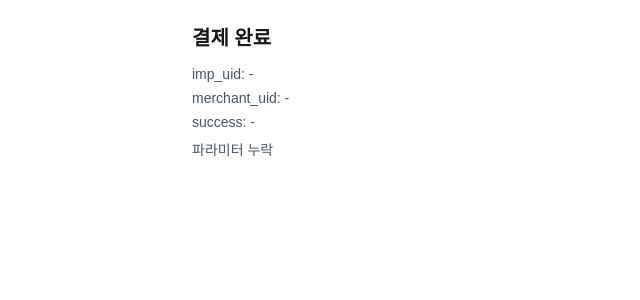
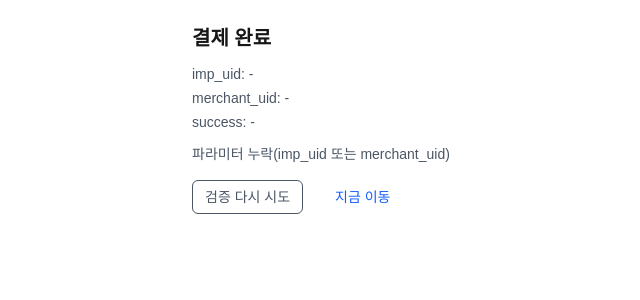
Before and after one commit to Rislee/nextjs, a Next.js app: page /checkout/complete in a window 1280 px wide. Shown: the top 300 px of the page, without its empty margins (184-824 px from the left). Built offline with nearby package versions, Linux system fonts and the light colour scheme.

Commit message:
웹훅 및 v1

```diff
--- a/app/api/checkout/verify/route.ts
+++ b/app/api/checkout/verify/route.ts
@@ -1,6 +1,6 @@
 // app/api/checkout/verify/route.ts
 import { NextResponse } from 'next/server';
-import { getPaymentById } from '@/lib/portone';
+import { getV1AccessToken, getV1Payment } from '@/lib/portone/v1';
 import { supabaseAdmin } from '@/lib/supabaseAdmin';
 
 export const runtime = 'nodejs';
@@ -8,101 +8,57 @@ export const dynamic = 'force-dynamic';
 export const revalidate = 0;
 
 type Body = {
-  paymentId?: string;   // 포트원 결제 ID (우선)
-  impUid?: string;      // 호환 필드
-  merchantUid?: string; // 우리 상점 주문번호(선택)
+  impUid?: string;        // ✅ V1: imp_uid 사용
+  merchantUid?: string;   // 우리 주문번호(있으면 정합성↑)
 };
 
 export async function POST(req: Request) {
   try {
-    const { paymentId, impUid, merchantUid }: Body = await req.json();
-
-    const pid = paymentId || impUid;
-    if (!pid && !merchantUid) {
-      return NextResponse.json({ ok: false, error: 'missing_ids' }, { status: 400 });
+    const { impUid, merchantUid }: Body = await req.json();
+    if (!impUid) {
+      return NextResponse.json({ ok: false, error: 'missing_imp_uid' }, { status: 400 });
     }
 
-    // 1) 포트원 진위 확인 (pid가 있으면 원격 조회)
-    let pay:
-      | (Awaited<ReturnType<typeof getPaymentById>> & { merchant_uid?: string })
-      | null = null;
+    // 1) V1 토큰 발급 → 결제 단건 조회
+    const token = await getV1AccessToken();
+    const pay = await getV1Payment(impUid, token); // pay.status: 'paid' | 'ready' | 'failed' | 'cancelled'
 
-    if (pid) {
-      pay = await getPaymentById(pid);
+    // (선택) merchant_uid 일치 확인
+    if (merchantUid && pay.merchant_uid && pay.merchant_uid !== merchantUid) {
+      return NextResponse.json({ ok: false, error: 'merchant_mismatch' }, { status: 400 });
     }
 
-    // 2) 우리 DB payments 찾기 기준(merchant_uid가 주 기준)
-    //    - merchantUid 파라미터가 있으면 그걸 우선
-    //    - 없으면 포트원 응답에서 유추(응답 필드 차이가 있으므로 느슨하게)
-    const mUidGuess =
-      merchantUid ||
-      // v1 응답에 따라 orderName/merchantId로 못 얻는 경우가 있어 미리 저장한 merchant_uid로 매칭
-      undefined;
-
-    if (!mUidGuess) {
-      // 프론트에서 항상 merchantUid를 같이 보내도록 권장
-      // 없더라도 pid로 DB 내 pending 건을 찾아 매칭 시도 가능(옵션)
+    if (pay.status !== 'paid') {
+      return NextResponse.json({ ok: false, status: pay.status, error: 'payment_not_paid' }, { status: 400 });
     }
 
-    // 3) 결제 상태 해석
-    const status = (pay?.status || '').toUpperCase();
-    if (status && status !== 'PAID') {
-      return NextResponse.json(
-        {
-          ok: false,
-          status,
-          error: 'payment_not_paid',
-        },
-        { status: 400 },
-      );
-    }
-
-    // 4) DB 반영: payments → paid
-    //    - merchant_uid로 업데이트 (없으면 pid 기반 fallback)
-    const nowIso = new Date().toISOString();
-
-    if (mUidGuess) {
+    // 2) DB 반영(멱등)
+    const now = new Date().toISOString();
+    if (pay.merchant_uid) {
       const up1 = await supabaseAdmin
         .from('payments')
-        .update({
-          status: 'paid',
-          updated_at: nowIso,
-        })
-        .eq('merchant_uid', mUidGuess);
+        .update({ status: 'paid', updated_at: now, portone_payment_id: pay.imp_uid })
+        .eq('merchant_uid', pay.merchant_uid);
+      if (up1.error) {
+        return NextResponse.json({ ok: false, step: 'payments.update', detail: up1.error }, { status: 500 });
+      }
 
-      if (up1.error) {
-        return NextResponse.json(
-          { ok: false, step: 'payments.update', error: 'update_failed', detail: up1.error },
-          { status: 500 },
-        );
-      }
-    }
-
-    // 5) 멤버십 활성화 (payments 테이블에서 user_id/plan_id를 가져와 upsert)
-    if (mUidGuess) {
+      // 결제건의 user_id/plan_id로 멤버십 활성화
       const q = await supabaseAdmin
         .from('payments')
         .select('user_id, plan_id')
-        .eq('merchant_uid', mUidGuess)
+        .eq('merchant_uid', pay.merchant_uid)
         .maybeSingle();
 
       if (!q.error && q.data?.user_id && q.data?.plan_id) {
         const up2 = await supabaseAdmin
           .from('memberships')
           .upsert(
-            {
-              user_id: q.data.user_id,
-              plan_id: q.data.plan_id,
-              status: 'active',
-              updated_at: nowIso,
-            },
+            { user_id: q.data.user_id, plan_id: q.data.plan_id, status: 'active', updated_at: now },
             { onConflict: 'user_id' },
           );
         if (up2.error) {
-          return NextResponse.json(
-            { ok: false, step: 'memberships.upsert', error: 'upsert_failed', detail: up2.error },
-            { status: 500 },
-          );
+          return NextResponse.json({ ok: false, step: 'memberships.upsert', detail: up2.error }, { status: 500 });
         }
       }
     }
@@ -110,6 +66,6 @@ export async function POST(req: Request) {
     return NextResponse.json({ ok: true });
   } catch (e: any) {
     console.error('verify error', e);
-    return NextResponse.json({ ok: false, error: e?.message || 'verify_failed' }, { status: 500 });
+    return NextResponse.json({ ok: false, error: e?.message ?? 'verify_failed' }, { status: 500 });
   }
 }
--- a/app/checkout/complete/page.tsx
+++ b/app/checkout/complete/page.tsx
@@ -1,6 +1,6 @@
 'use client';
 
-import { Suspense, useEffect, useMemo, useState } from 'react';
+import { Suspense, useCallback, useEffect, useMemo, useRef, useState } from 'react';
 import { useSearchParams, useRouter } from 'next/navigation';
 
 export default function Page() {
@@ -11,20 +11,25 @@ export default function Page() {
   );
 }
 
+type PlanId = 'START_OS' | 'SIGNATURE_OS' | 'MASTER_OS';
+
 function Content() {
   const sp = useSearchParams();
   const router = useRouter();
 
   const impUid = sp.get('imp_uid') ?? '';
   const merchantUid = sp.get('merchant_uid') ?? '';
-  const success = sp.get('success') ?? '';
+  const success = sp.get('success') ?? ''; // 일부 PG는 success 쿼리를 같이 붙여줌(true/false)
 
   const [verifyMsg, setVerifyMsg] = useState('검증 대기중…');
+  const [verifying, setVerifying] = useState(false);
+  const redirectTimer = useRef<ReturnType<typeof setTimeout> | null>(null);
 
-  // merchantUid 예: inneros_START_OS_1756441617463
-  const planFromMerchant = useMemo(() => {
-    const parts = (merchantUid || '').split('_'); // ['inneros', 'START_OS', '1756...']
-    return (parts[1] as 'START_OS' | 'SIGNATURE_OS' | 'MASTER_OS' | undefined) ?? undefined;
+  // merchant_uid 예: inneros_START_OS_1756441617463
+  const planFromMerchant = useMemo<PlanId | undefined>(() => {
+    const parts = (merchantUid || '').split('_'); // ['inneros','START_OS','1756...']
+    const p = parts[1];
+    return (p === 'START_OS' || p === 'SIGNATURE_OS' || p === 'MASTER_OS') ? p : undefined;
   }, [merchantUid]);
 
   const nextUrl = useMemo(() => {
@@ -36,29 +41,58 @@ function Content() {
     }
   }, [planFromMerchant]);
 
-  useEffect(() => {
-    (async () => {
-      if (!impUid || !merchantUid) { setVerifyMsg('파라미터 누락'); return; }
+  const doVerify = useCallback(async () => {
+    if (!impUid || !merchantUid) {
+      setVerifyMsg('파라미터 누락(imp_uid 또는 merchant_uid)');
+      return;
+    }
+    setVerifying(true);
+    setVerifyMsg('결제 검증 중…');
+
     try {
       const r = await fetch('/api/checkout/verify', {
         method: 'POST',
         headers: { 'Content-Type': 'application/json' },
+        // ✅ V1 검증: impUid(=imp_uid) + merchantUid
         body: JSON.stringify({ impUid, merchantUid }),
+        cache: 'no-store',
       });
-        const j = await r.json();
 
-        if (j?.ok) {
+      // 실패 응답도 본문을 안전하게 읽기
+      const raw = await r.text();
+      let json: any = null;
+      try { json = raw ? JSON.parse(raw) : null; } catch { /* ignore */ }
+
+      if (r.ok && json?.ok) {
         setVerifyMsg('검증 OK — 잠시 후 이동합니다…');
-          // 1.2초 후 플랜별 페이지로 이동 (가드 미들웨어가 접근권한 체크)
-          setTimeout(() => router.replace(nextUrl), 1200);
+        if (redirectTimer.current) clearTimeout(redirectTimer.current);
+        redirectTimer.current = setTimeout(() => {
+          router.replace(nextUrl);
+        }, 1200);
       } else {
-          setVerifyMsg(`검증 실패: ${j?.error ?? r.status}`);
+        const err = json?.error ?? `verify ${r.status}${raw ? `: ${raw}` : ''}`;
+        setVerifyMsg(`검증 실패: ${err}`);
       }
     } catch (e: any) {
       setVerifyMsg(`검증 실패: ${e?.message ?? 'unknown'}`);
+    } finally {
+      setVerifying(false);
     }
-    })();
   }, [impUid, merchantUid, nextUrl, router]);
+
+  useEffect(() => {
+    // 사용자가 결제창에서 취소했거나 PG 쪽에서 실패를 success=false로 내려준 경우
+    if (success && success.toLowerCase() === 'false') {
+      setVerifyMsg('결제가 완료되지 않았습니다(취소/실패).');
+      return;
+    }
+    // 정상 진행: 자동 검증
+    void doVerify();
+
+    return () => {
+      if (redirectTimer.current) clearTimeout(redirectTimer.current);
+    };
+  }, [success, doVerify]);
 
   return (
     <main className="mx-auto max-w-xl p-6">
@@ -67,7 +101,28 @@ function Content() {
         <div>imp_uid: {impUid || '-'}</div>
         <div>merchant_uid: {merchantUid || '-'}</div>
         <div>success: {success || '-'}</div>
-        <div className="mt-2 font-medium">{verifyMsg}</div>
+
+        <div className="mt-3 font-medium">{verifyMsg}</div>
+
+        <div className="mt-4 flex gap-8 items-center">
+          <button
+            type="button"
+            onClick={doVerify}
+            disabled={verifying}
+            className="rounded-md border px-3 py-1.5 text-sm hover:bg-gray-50 disabled:opacity-60"
+          >
+            {verifying ? '검증 중…' : '검증 다시 시도'}
+          </button>
+
+          {/* 검증 성공시 즉시 이동하고 싶을 때 */}
+          <button
+            type="button"
+            onClick={() => router.replace(nextUrl)}
+            className="text-blue-600 hover:underline text-sm"
+          >
+            지금 이동
+          </button>
+        </div>
       </div>
     </main>
   );
```
Lines whose indentation alone changed are shown as unchanged.
